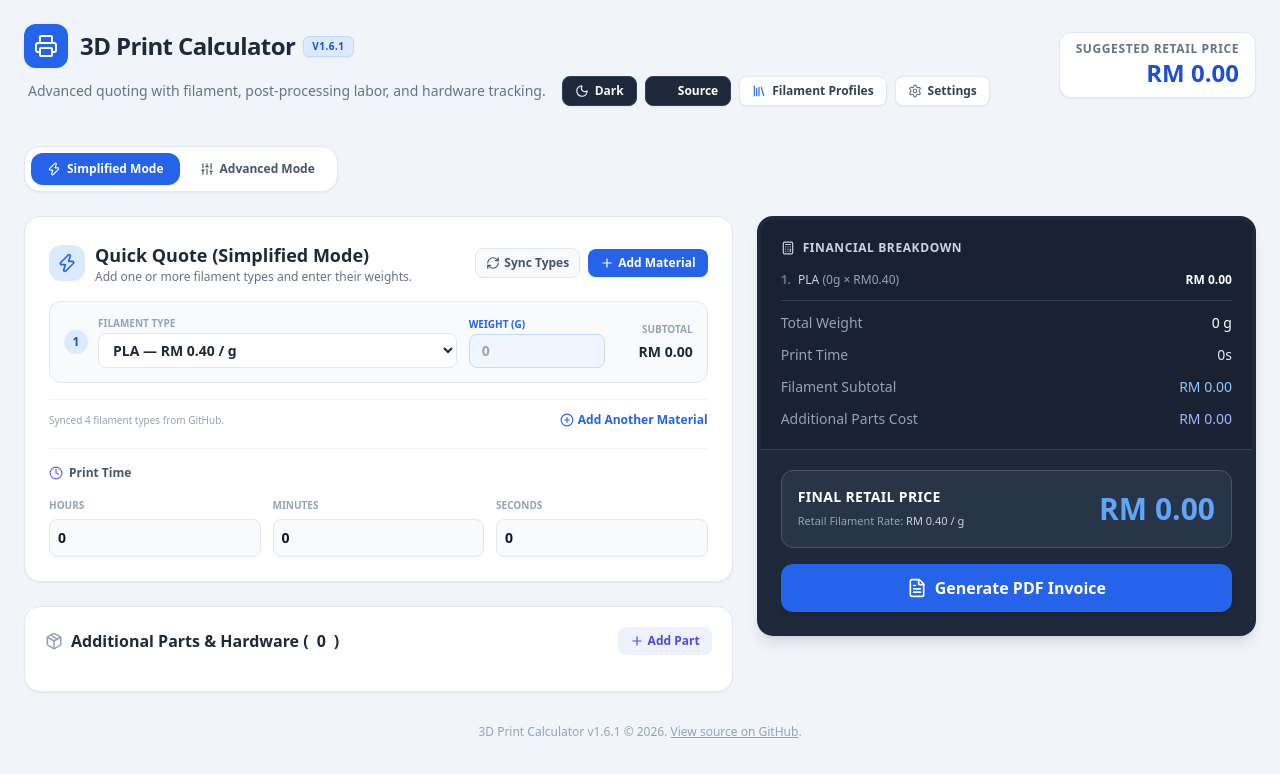
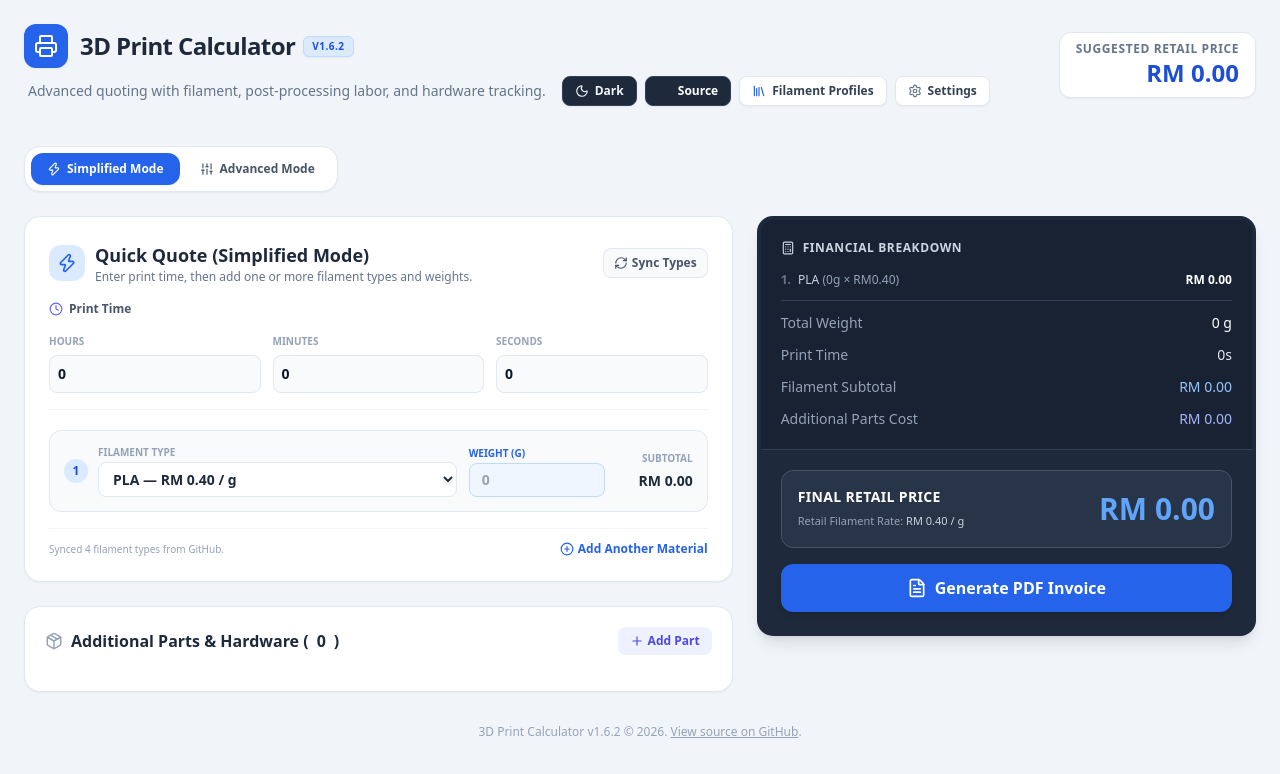
Before and after one commit to wanamirisa/3D-Print-Calculator, a plain HTML site: page index.html in a window 1280 px wide. Drawn offline with nearby package versions, Linux system fonts and the light colour scheme.

Commit message:
Update version number to 1.6.2 in index.html

```diff
--- a/index.html
+++ b/index.html
@@ -1,4 +1,4 @@
-<!-- 3D Print Calculator - Version 1.6.1 -->
+<!-- 3D Print Calculator - Version 1.6.2 -->
 <!DOCTYPE html>
 <html lang="en" class="transition-colors duration-200">
 <head>
@@ -83,7 +83,7 @@
           </div>
           <div class="flex items-center gap-2">
             <h1 class="text-2xl font-bold tracking-tight text-slate-800">3D Print Calculator</h1>
-            <span class="bg-blue-100 text-blue-700 text-[10px] font-bold px-2 py-0.5 rounded-md uppercase tracking-wider shadow-sm border border-blue-200">v1.6.1</span>
+            <span class="bg-blue-100 text-blue-700 text-[10px] font-bold px-2 py-0.5 rounded-md uppercase tracking-wider shadow-sm border border-blue-200">v1.6.2</span>
           </div>
         </div>
         <div class="flex flex-wrap items-center gap-2 mt-2 ml-1">
@@ -135,32 +135,18 @@
                 </div>
                 <div>
                   <h2 class="text-lg font-bold text-slate-800">Quick Quote (Simplified Mode)</h2>
-                  <p class="text-xs text-slate-500">Add one or more filament types and enter their weights.</p>
+                  <p class="text-xs text-slate-500">Enter print time, then add one or more filament types and weights.</p>
                 </div>
               </div>
               <div class="flex items-center gap-2">
                 <button onclick="loadExternalTypes()" class="text-xs bg-slate-50 text-slate-600 border border-slate-200 px-2.5 py-1.5 rounded-lg hover:bg-slate-100 transition flex items-center gap-1 font-semibold" title="Sync Filament Types JSON">
                   <i data-lucide="refresh-cw" class="w-3.5 h-3.5"></i> Sync Types
                 </button>
-                <button onclick="addSimplifiedItem()" class="text-xs bg-blue-600 text-white px-3 py-1.5 rounded-lg hover:bg-blue-500 transition flex items-center gap-1 font-bold shadow-sm">
-                  <i data-lucide="plus" class="w-3.5 h-3.5"></i> Add Material
-                </button>
-              </div>
-            </div>
-
-            <div id="simplified-items-container" class="space-y-3 mt-4">
-              <!-- Dynamic Simplified Material Rows Rendered via JS -->
-            </div>
-
-            <div class="flex flex-wrap items-center justify-between gap-2 mt-4 pt-3 border-t border-slate-100">
-              <p id="simplified-types-status" class="text-[10px] text-slate-400"></p>
-              <button onclick="addSimplifiedItem()" class="text-xs font-bold text-blue-600 hover:text-blue-700 flex items-center gap-1">
-                <i data-lucide="plus-circle" class="w-3.5 h-3.5"></i> Add Another Material
-              </button>
+              </div>
             </div>
 
             <!-- Print Time Inputs for Simplified Mode -->
-            <div class="mt-5 pt-4 border-t border-slate-100">
+            <div class="mb-5 pb-4 border-b border-slate-100">
               <label class="text-xs font-semibold text-slate-600 flex items-center gap-1.5 mb-2.5">
                 <i data-lucide="clock" class="w-3.5 h-3.5 text-indigo-500"></i> Print Time
               </label>
@@ -178,6 +164,17 @@
                   <input type="number" id="simpSeconds" min="0" max="59" value="0" oninput="updateSimplifiedTime('seconds', this.value)" class="w-full mt-1 p-2 bg-slate-50 border border-slate-200 rounded-lg text-sm font-semibold focus:ring-2 focus:ring-blue-500 outline-none">
                 </div>
               </div>
+            </div>
+
+            <div id="simplified-items-container" class="space-y-3">
+              <!-- Dynamic Simplified Material Rows Rendered via JS -->
+            </div>
+
+            <div class="flex flex-wrap items-center justify-between gap-2 mt-4 pt-3 border-t border-slate-100">
+              <p id="simplified-types-status" class="text-[10px] text-slate-400"></p>
+              <button onclick="addSimplifiedItem()" class="text-xs font-bold text-blue-600 hover:text-blue-700 flex items-center gap-1">
+                <i data-lucide="plus-circle" class="w-3.5 h-3.5"></i> Add Another Material
+              </button>
             </div>
           </div>
         </div>
@@ -663,7 +660,7 @@
 
   <!-- Page Footer -->
   <footer class="max-w-7xl mx-auto mt-8 mb-4 text-center text-slate-400 text-xs px-4">
-    <p>3D Print Calculator v1.6.1 &copy; 2026. <a href="https://github.com/wanamirisa/3D-Print-Calculator" target="_blank" rel="noopener noreferrer" class="hover:text-blue-500 underline transition">View source on GitHub</a>.</p>
+    <p>3D Print Calculator v1.6.2 &copy; 2026. <a href="https://github.com/wanamirisa/3D-Print-Calculator" target="_blank" rel="noopener noreferrer" class="hover:text-blue-500 underline transition">View source on GitHub</a>.</p>
   </footer>
 
   <script>
```
